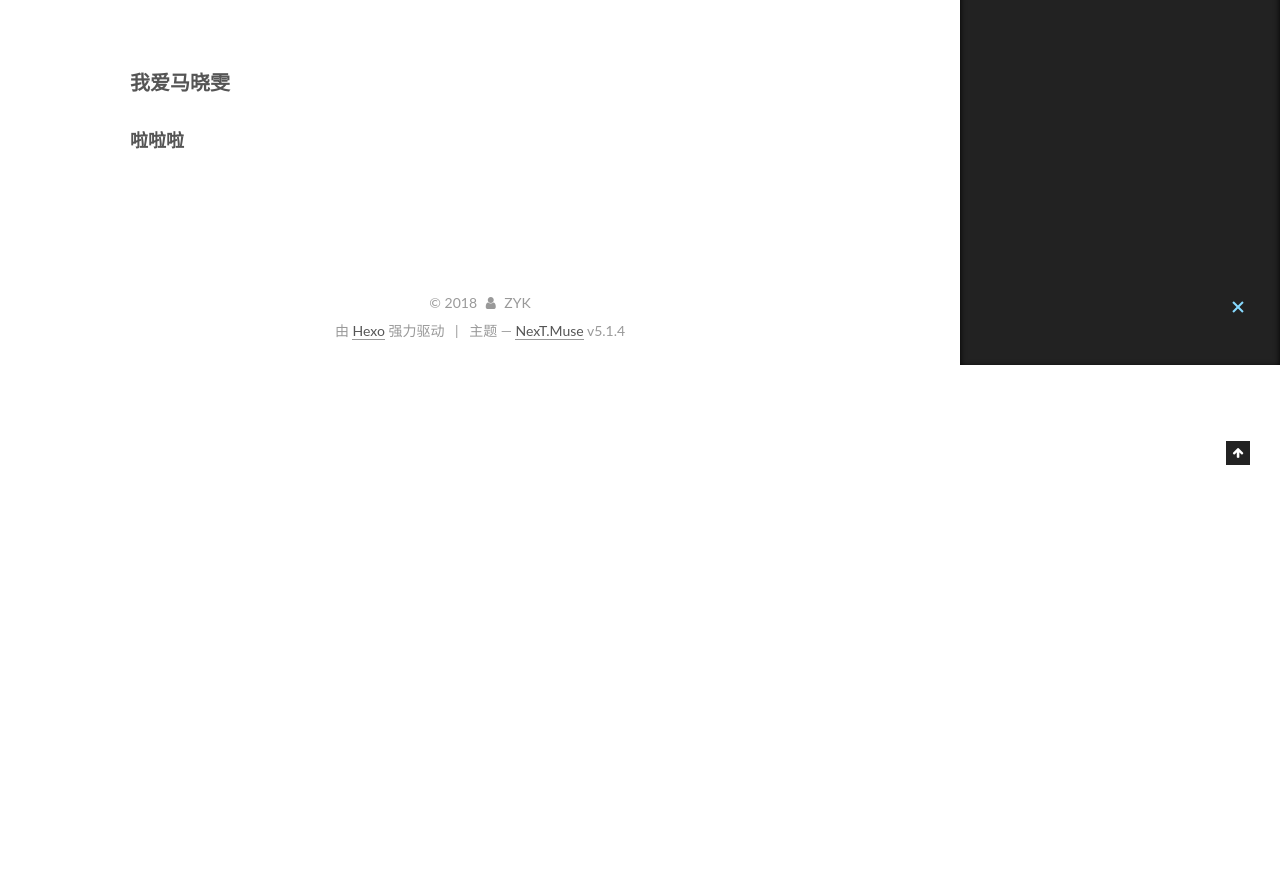
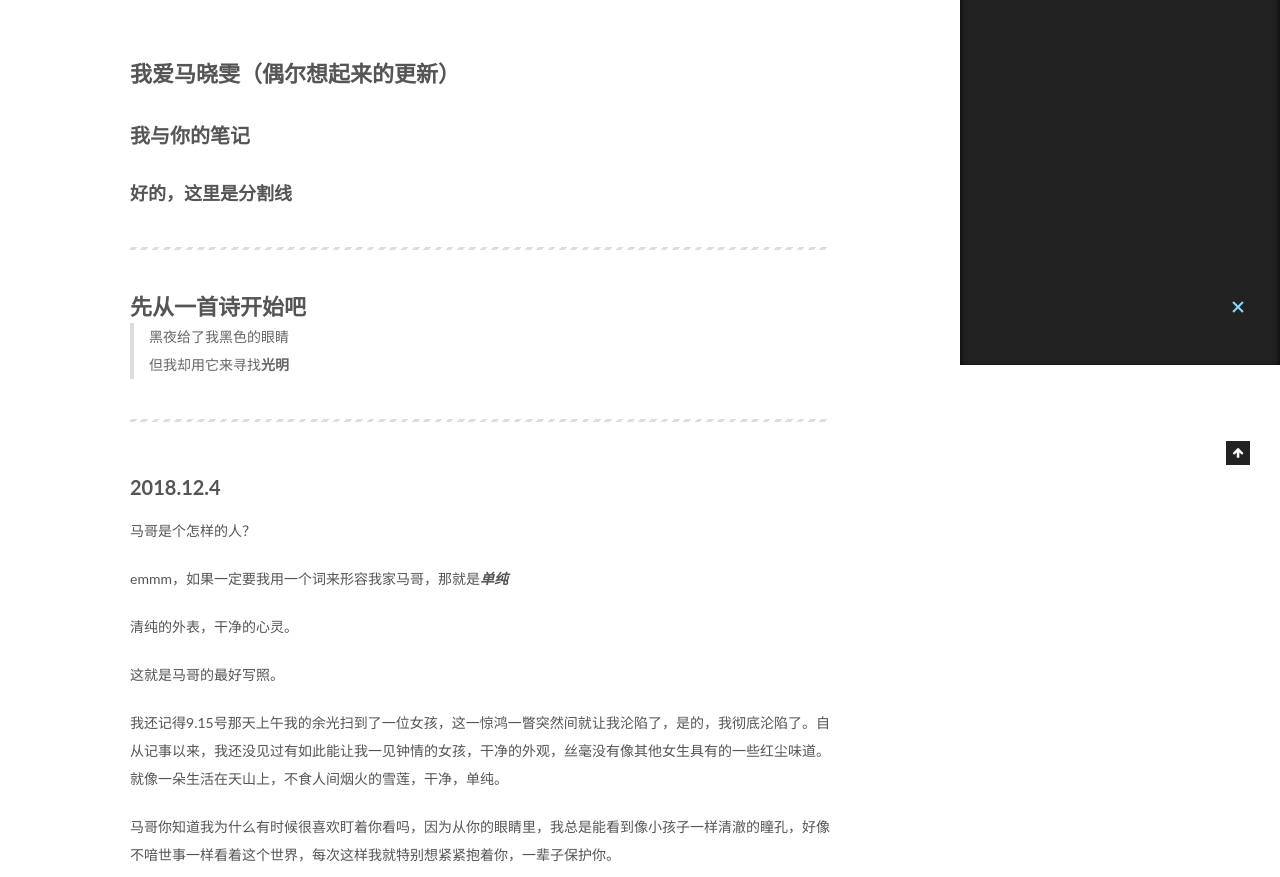
Before and after one commit to ZYKloveMXW/ZYKlovdMXW.github.io, a plain HTML site: page 2018/11/23/hello-world/index.html in a window 1280 px wide. Shown: the part 435-1312 px from the top of the page. Before the commit the page ends 800 px from the top, so only its background shows below. Drawn offline with Linux system fonts and the light colour scheme.

Commit message:
Site updated: 2018-12-05 14:37:18

```diff
--- a/2018/11/23/hello-world/index.html
+++ b/2018/11/23/hello-world/index.html
@@ -79,17 +79,17 @@
 
 
 
-<meta name="description" content="我爱马晓雯啦啦啦">
+<meta name="description" content="我爱马晓雯（偶尔想起来的更新）我与你的笔记好的，这里是分割线 先从一首诗开始吧 黑夜给了我黑色的眼睛但我却用它来寻找光明   2018.12.4马哥是个怎样的人？ emmm，如果一定要我用一个词来形容我家马哥，那就是单纯 清纯的外表，干净的心灵。 这就是马哥的最好写照。 我还记得9.15号那天上午我的余光扫到了一位女孩，这一惊鸿一瞥突然间就让我沦陷了，是的，我彻底沦陷了。自从记事以来，我还没见过有">
 <meta property="og:type" content="article">
 <meta property="og:title" content="你好呀，小傻逼！">
 <meta property="og:url" content="http://yoursite.com/2018/11/23/hello-world/index.html">
 <meta property="og:site_name" content="恺哥和马哥">
-<meta property="og:description" content="我爱马晓雯啦啦啦">
+<meta property="og:description" content="我爱马晓雯（偶尔想起来的更新）我与你的笔记好的，这里是分割线 先从一首诗开始吧 黑夜给了我黑色的眼睛但我却用它来寻找光明   2018.12.4马哥是个怎样的人？ emmm，如果一定要我用一个词来形容我家马哥，那就是单纯 清纯的外表，干净的心灵。 这就是马哥的最好写照。 我还记得9.15号那天上午我的余光扫到了一位女孩，这一惊鸿一瞥突然间就让我沦陷了，是的，我彻底沦陷了。自从记事以来，我还没见过有">
 <meta property="og:locale" content="zh-Hans">
-<meta property="og:updated_time" content="2018-12-04T10:56:34.040Z">
+<meta property="og:updated_time" content="2018-12-05T06:36:45.312Z">
 <meta name="twitter:card" content="summary">
 <meta name="twitter:title" content="你好呀，小傻逼！">
-<meta name="twitter:description" content="我爱马晓雯啦啦啦">
+<meta name="twitter:description" content="我爱马晓雯（偶尔想起来的更新）我与你的笔记好的，这里是分割线 先从一首诗开始吧 黑夜给了我黑色的眼睛但我却用它来寻找光明   2018.12.4马哥是个怎样的人？ emmm，如果一定要我用一个词来形容我家马哥，那就是单纯 清纯的外表，干净的心灵。 这就是马哥的最好写照。 我还记得9.15号那天上午我的余光扫到了一位女孩，这一惊鸿一瞥突然间就让我沦陷了，是的，我彻底沦陷了。自从记事以来，我还没见过有">
 
 
 
@@ -299,7 +299,18 @@
 
 
 
-        <h2 id="我爱马晓雯"><a href="#我爱马晓雯" class="headerlink" title="我爱马晓雯"></a>我爱马晓雯</h2><h3 id="啦啦啦"><a href="#啦啦啦" class="headerlink" title="啦啦啦"></a>啦啦啦</h3>
+        <h1 id="我爱马晓雯（偶尔想起来的更新）"><a href="#我爱马晓雯（偶尔想起来的更新）" class="headerlink" title="我爱马晓雯（偶尔想起来的更新）"></a>我爱马晓雯（偶尔想起来的更新）</h1><h2 id="我与你的笔记"><a href="#我与你的笔记" class="headerlink" title="我与你的笔记"></a>我与你的笔记</h2><h3 id="好的，这里是分割线"><a href="#好的，这里是分割线" class="headerlink" title="好的，这里是分割线"></a>好的，这里是分割线</h3><hr>
+<h1 id="先从一首诗开始吧"><a href="#先从一首诗开始吧" class="headerlink" title="先从一首诗开始吧"></a>先从一首诗开始吧</h1><blockquote>
+<p>黑夜给了我黑色的眼睛<br>但我却用它来寻找<strong>光明</strong></p>
+</blockquote>
+<hr>
+<h2 id="2018-12-4"><a href="#2018-12-4" class="headerlink" title="2018.12.4"></a>2018.12.4</h2><p>马哥是个怎样的人？</p>
+<p>emmm，如果一定要我用一个词来形容我家马哥，那就是<strong><em>单纯</em></strong></p>
+<p>清纯的外表，干净的心灵。</p>
+<p>这就是马哥的最好写照。</p>
+<p>我还记得9.15号那天上午我的余光扫到了一位女孩，这一惊鸿一瞥突然间就让我沦陷了，是的，我彻底沦陷了。自从记事以来，我还没见过有如此能让我一见钟情的女孩，干净的外观，丝毫没有像其他女生具有的一些红尘味道。就像一朵生活在天山上，不食人间烟火的雪莲，干净，单纯。</p>
+<p>马哥你知道我为什么有时候很喜欢盯着你看吗，因为从你的眼睛里，我总是能看到像小孩子一样清澈的瞳孔，好像不喑世事一样看着这个世界，每次这样我就特别想紧紧抱着你，一辈子保护你。</p>
+
 
     </div>
 
@@ -429,7 +440,7 @@
 
 
 
-              <div class="post-toc-content"><ol class="nav"><li class="nav-item nav-level-2"><a class="nav-link" href="#我爱马晓雯"><span class="nav-number">1.</span> <span class="nav-text">我爱马晓雯</span></a><ol class="nav-child"><li class="nav-item nav-level-3"><a class="nav-link" href="#啦啦啦"><span class="nav-number">1.1.</span> <span class="nav-text">啦啦啦</span></a></li></ol></li></ol></div>
+              <div class="post-toc-content"><ol class="nav"><li class="nav-item nav-level-1"><a class="nav-link" href="#我爱马晓雯（偶尔想起来的更新）"><span class="nav-number">1.</span> <span class="nav-text">我爱马晓雯（偶尔想起来的更新）</span></a><ol class="nav-child"><li class="nav-item nav-level-2"><a class="nav-link" href="#我与你的笔记"><span class="nav-number">1.1.</span> <span class="nav-text">我与你的笔记</span></a><ol class="nav-child"><li class="nav-item nav-level-3"><a class="nav-link" href="#好的，这里是分割线"><span class="nav-number">1.1.1.</span> <span class="nav-text">好的，这里是分割线</span></a></li></ol></li></ol></li><li class="nav-item nav-level-1"><a class="nav-link" href="#先从一首诗开始吧"><span class="nav-number">2.</span> <span class="nav-text">先从一首诗开始吧</span></a><ol class="nav-child"><li class="nav-item nav-level-2"><a class="nav-link" href="#2018-12-4"><span class="nav-number">2.1.</span> <span class="nav-text">2018.12.4</span></a></li></ol></li></ol></div>
 
 
           </div>
```
Also changed, not shown: index.html (+12 -1 lines).
